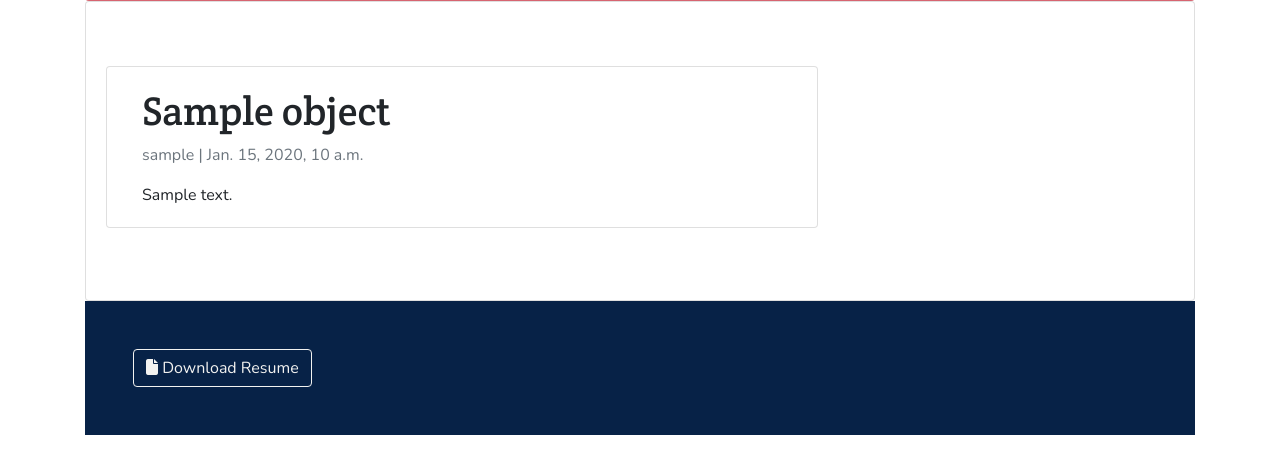
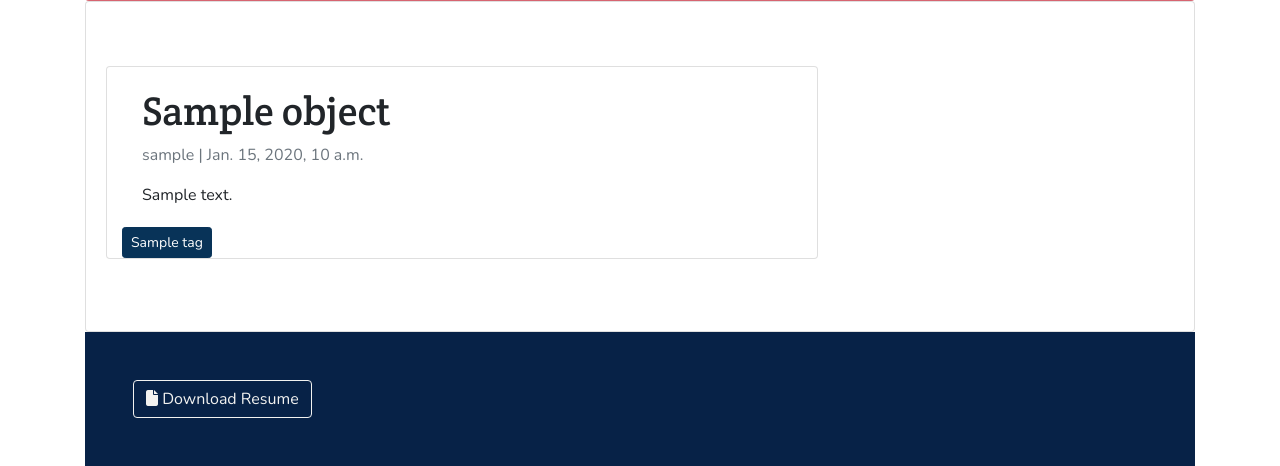
Before and after one commit to timpandrews/vresume, a Django app: template templates/xp/xp_detail.html in a window 1280 px wide. Shown: the part 645-1111 px from the top of the page. Before the commit the page ends 1080 px from the top, so only its background shows below. Run offline with Django 4.2, Linux system fonts and the light colour scheme; tables that the repository leaves empty hold one stand-in row (values such as "Sample post"); the template is opened without the code that fills it: values that come from a table or form of the project are taken from there, most other values are stand-ins (such as "Sample title", 1, 10 or a date in 2020); some libraries are stand-ins or nearby versions.

Commit message:
Display Tags in xp detail

```diff
--- a/templates/xp/xp_detail.html
+++ b/templates/xp/xp_detail.html
@@ -18,6 +18,13 @@
                         </p>
                         <p class="card-text">{{ object.content | safe }}</p>
                     </div>
+                    <div>
+                        {% for tag in names %}
+                            <button class="btn btn-primary btn-sm" type="button">
+                                {{ tag }}
+                            </button>
+                        {% endfor %}
+                    </div>
                 </div>
                 {% block sidebar %}{% include 'partials/_xp_sidebar.html' %}{% endblock sidebar %}
             </div>
```
Also changed, not shown: xp/views.py (+7 -0 lines).
